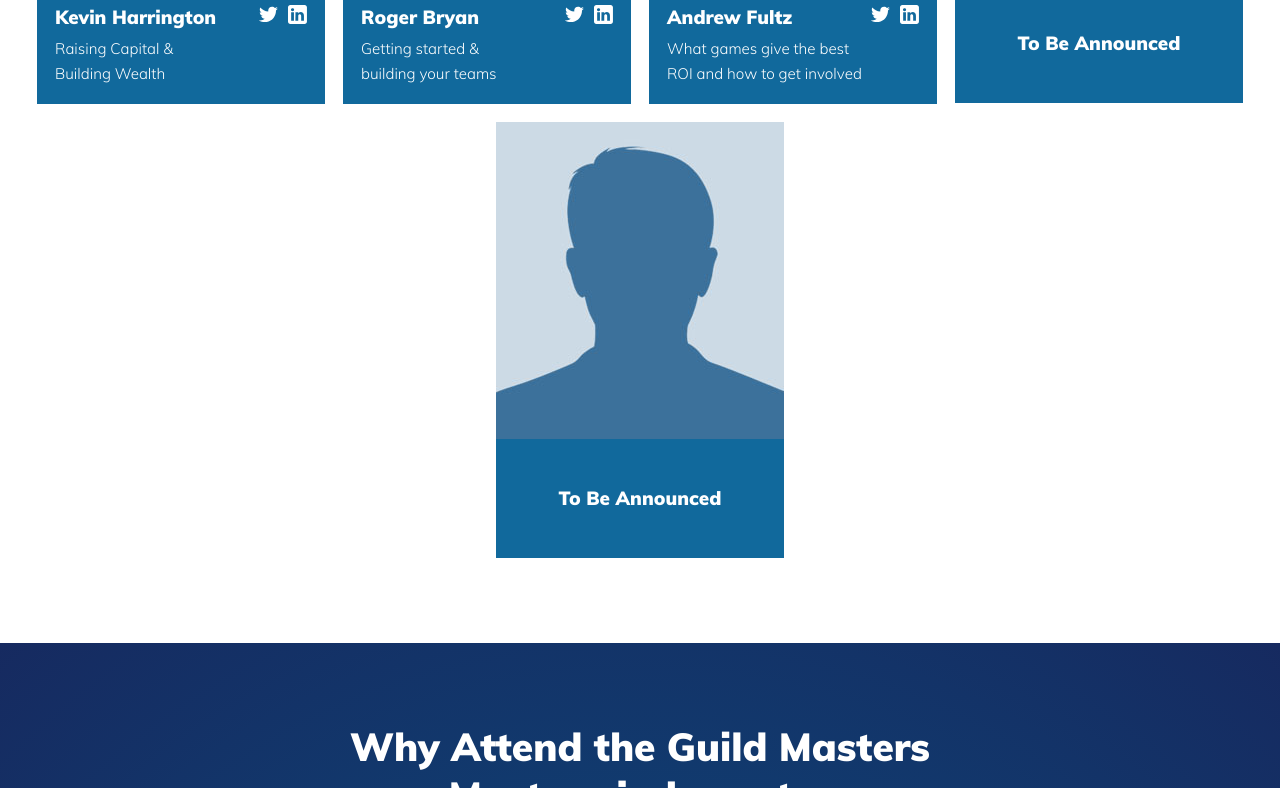
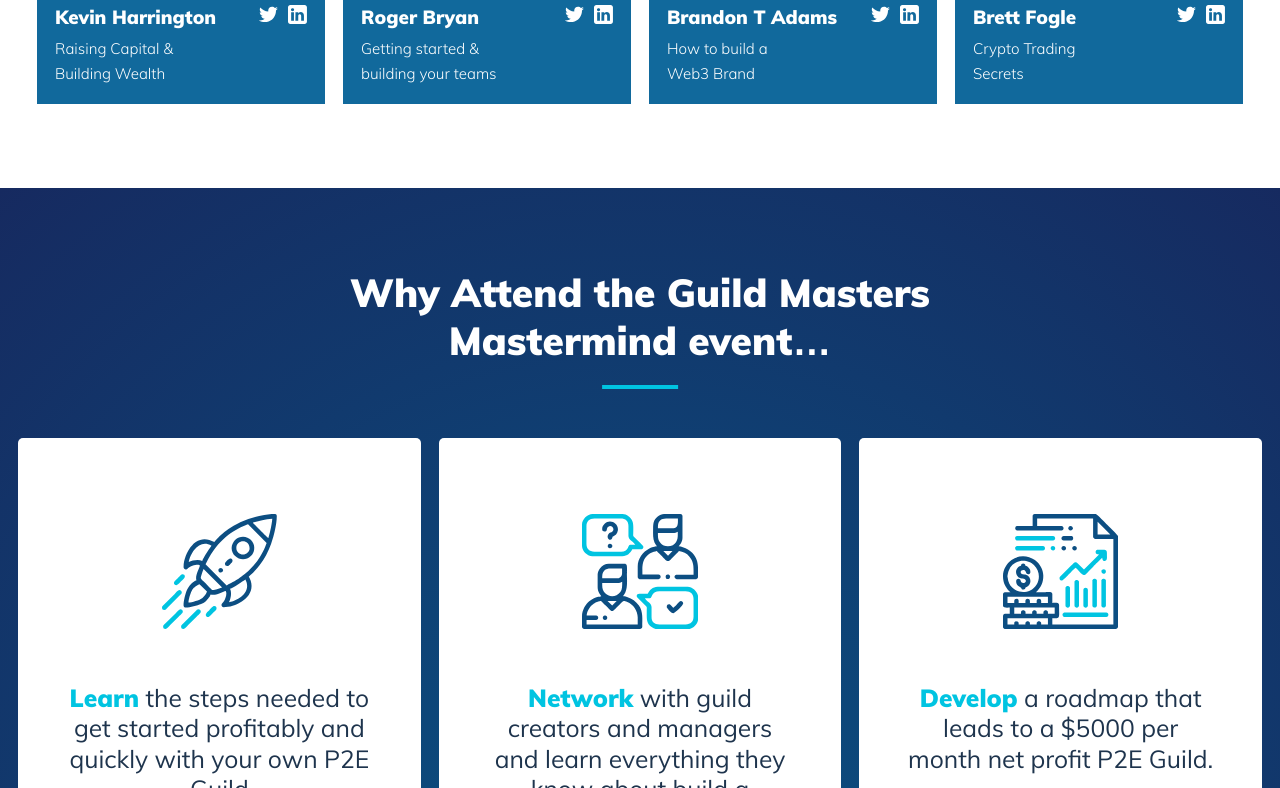
Before and after one commit to Iron318i/thewhalemaker, a website: page index.html in a window 1280 px wide. Shown: the part 2012-2800 px from the top of the page. Drawn offline with Linux system fonts and the light colour scheme.

Commit message:
Featured Speakers

```diff
--- a/index.html
+++ b/index.html
@@ -76,7 +76,7 @@
     </div>
 </section>
 <section class="py-70 speakers">
-    <div class="container-lg">
+    <div class="container">
         <h2 class="section-title">Featured Speakers</h2>
         <div class="row">
             <div class="col-auto">
@@ -132,11 +132,11 @@
             <div class="col-auto">
                 <div class="speaker">
                     <div class="photo">
-                        <img src="img/Andrew-Fultz.jpg" alt="Andrew Fultz">
+                        <img src="img/brandon-t-adams.jpg" alt="Brandon T Adams">
                     </div>
                     <div class="content">
                         <div class="header">
-                            <h4 class="name">Andrew Fultz</h4>
+                            <h4 class="name">Brandon T Adams</h4>
                             <ul class="social">
                                 <li><a href="#">
                                     <svg class="icon">
@@ -150,27 +150,32 @@
                                 </a></li>
                             </ul>
                         </div>
-                        <div>What games give the best <br> ROI and how to get involved</div>
+                        <div>How to build a<br> Web3 Brand</div>
                     </div>
                 </div>
             </div>
-            <div class="col-auto sm-hide">
+            <div class="col-auto">
                 <div class="speaker">
                     <div class="photo">
-                        <img src="img/announced.jpg" alt="Andrew To Be Announced">
+                        <img src="img/brett-fogle.jpg" alt="Brett Fogle">
                     </div>
-                    <div class="content announced">
-                        <h4 class="name">To Be Announced</h4>
-                    </div>
-                </div>
-            </div>
-            <div class="col-auto sm-hide">
-                <div class="speaker">
-                    <div class="photo">
-                        <img src="img/announced.jpg" alt="Andrew To Be Announced">
-                    </div>
-                    <div class="content announced">
-                        <h4 class="name">To Be Announced</h4>
+                    <div class="content">
+                        <div class="header">
+                            <h4 class="name">Brett Fogle</h4>
+                            <ul class="social">
+                                <li><a href="#">
+                                    <svg class="icon">
+                                        <use xlink:href="#twitter"></use>
+                                    </svg>
+                                </a></li>
+                                <li><a href="#">
+                                    <svg class="icon">
+                                        <use xlink:href="#linkedin"></use>
+                                    </svg>
+                                </a></li>
+                            </ul>
+                        </div>
+                        <div>Crypto Trading<br> Secrets</div>
                     </div>
                 </div>
             </div>
```
Also changed, not shown: img/Andrew-Fultz.jpg (deleted), img/brandon-t-adams.jpg (added), img/brett-fogle.jpg (added), img/main-banner-bg.jpg (added), img/main-logo-x2.png (added), img/main-logo.png (added).
